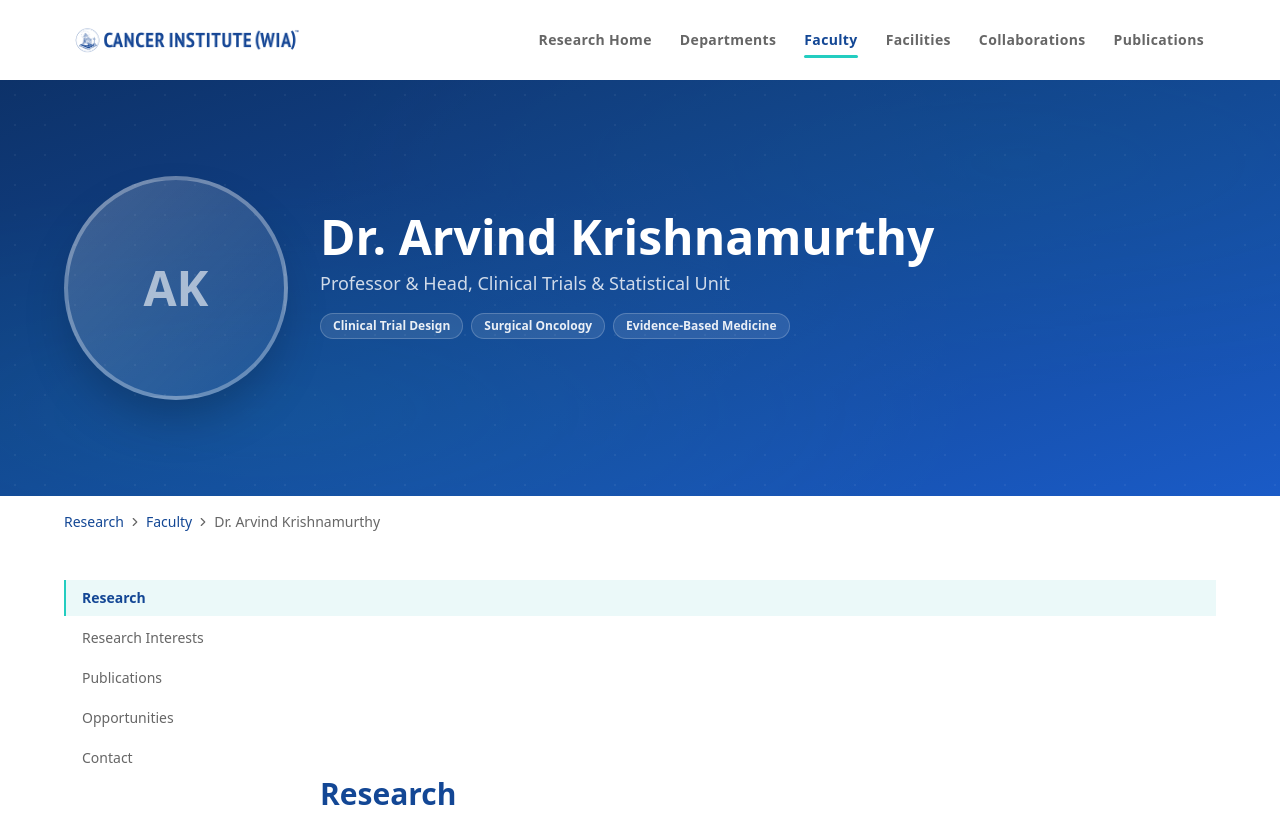
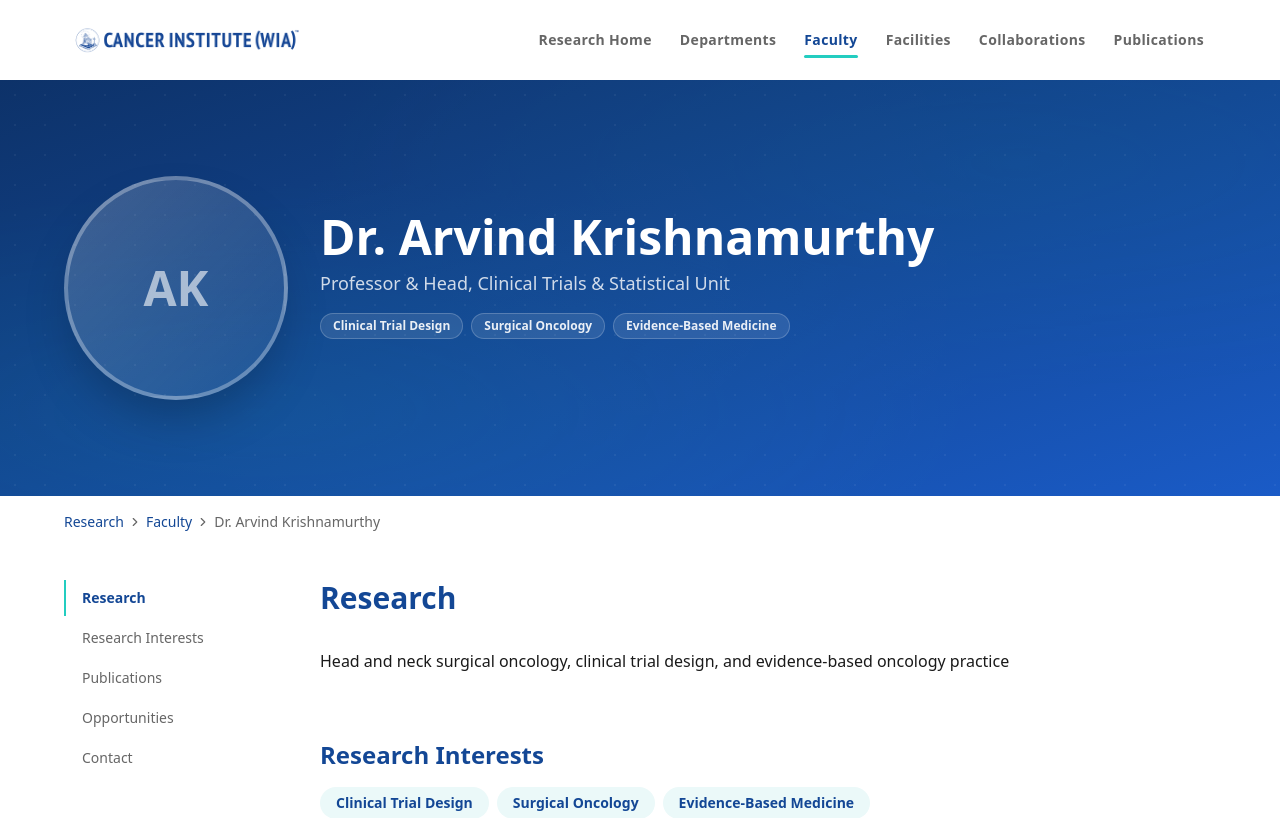
Before and after one commit to cecvic-wigoh/ci-wia-research-pages, a Next.js app: page /research/faculty/dr-arvind-krishnamurthy in a window 1280 px wide. Shown: the top 818 px of the page. Built offline with nearby package versions, Linux system fonts and the light colour scheme.

Commit message:
fixed sticky header

```diff
--- a/src/components/research/StickySidebar.tsx
+++ b/src/components/research/StickySidebar.tsx
@@ -78,7 +78,7 @@ export default function StickySidebar({ sections }: StickySidebarProps) {
 
       {/* Desktop: Sticky sidebar */}
       <nav
-        className="hidden lg:block sticky top-24 max-h-[calc(100vh-120px)] overflow-y-auto"
+        className="hidden lg:block w-48 sticky top-24 float-left max-h-[calc(100vh-120px)] overflow-y-auto"
         aria-label="Page sections"
       >
         <ul className="space-y-1">
@@ -86,9 +86,9 @@ export default function StickySidebar({ sections }: StickySidebarProps) {
             <li key={section.id}>
               <button
                 onClick={() => handleClick(section.id)}
-                className={`w-full text-left px-4 py-2 border-l-2 text-sm transition-all ${
+                className={`w-full text-left px-4 py-2 border-l-2 text-sm transition-colors ${
                   activeSection === section.id
-                    ? "border-[var(--ci-teal)] text-[var(--ci-blue)] font-bold bg-[var(--ci-light)]"
+                    ? "border-[var(--ci-teal)] text-[var(--ci-blue)] font-bold"
                     : "border-transparent text-[var(--ci-gray-600)] hover:text-[var(--ci-blue)] hover:border-[var(--ci-gray-200)]"
                 }`}
               >
```
